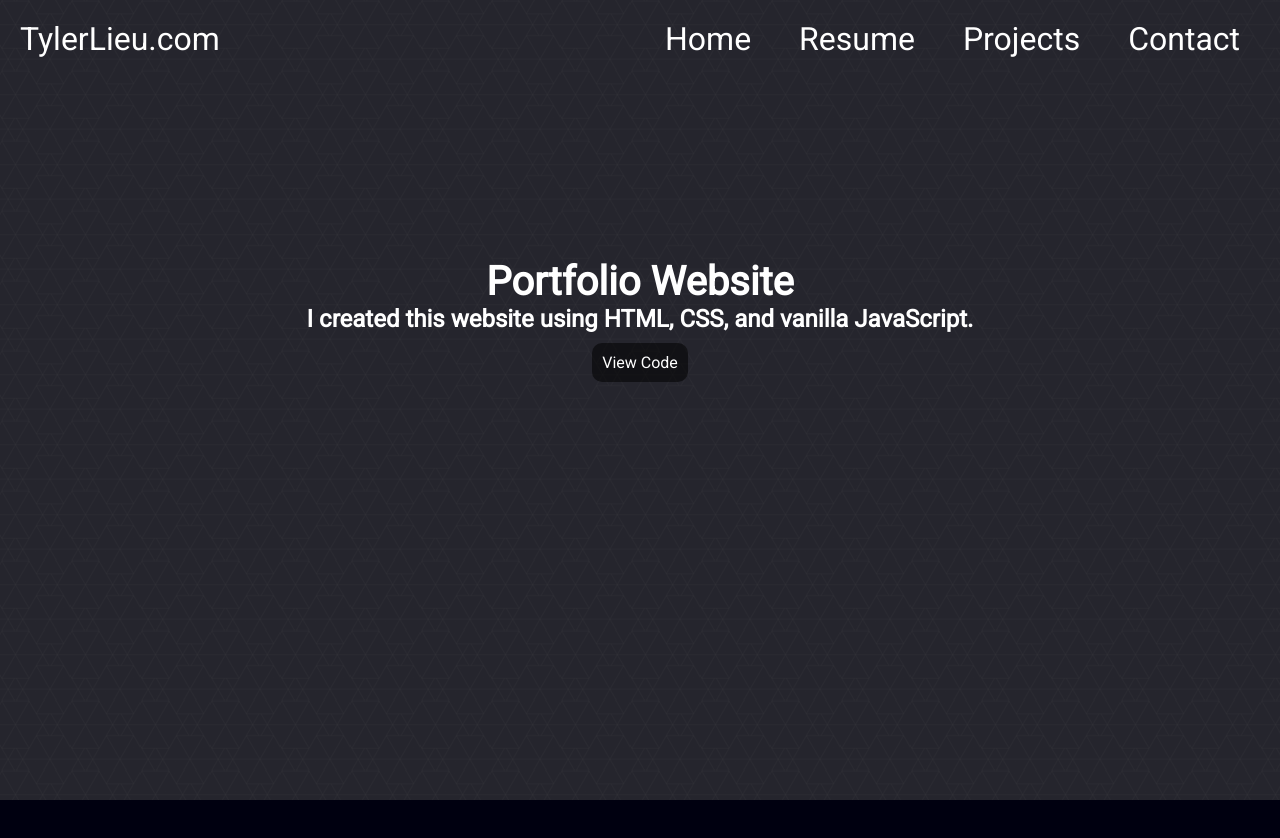
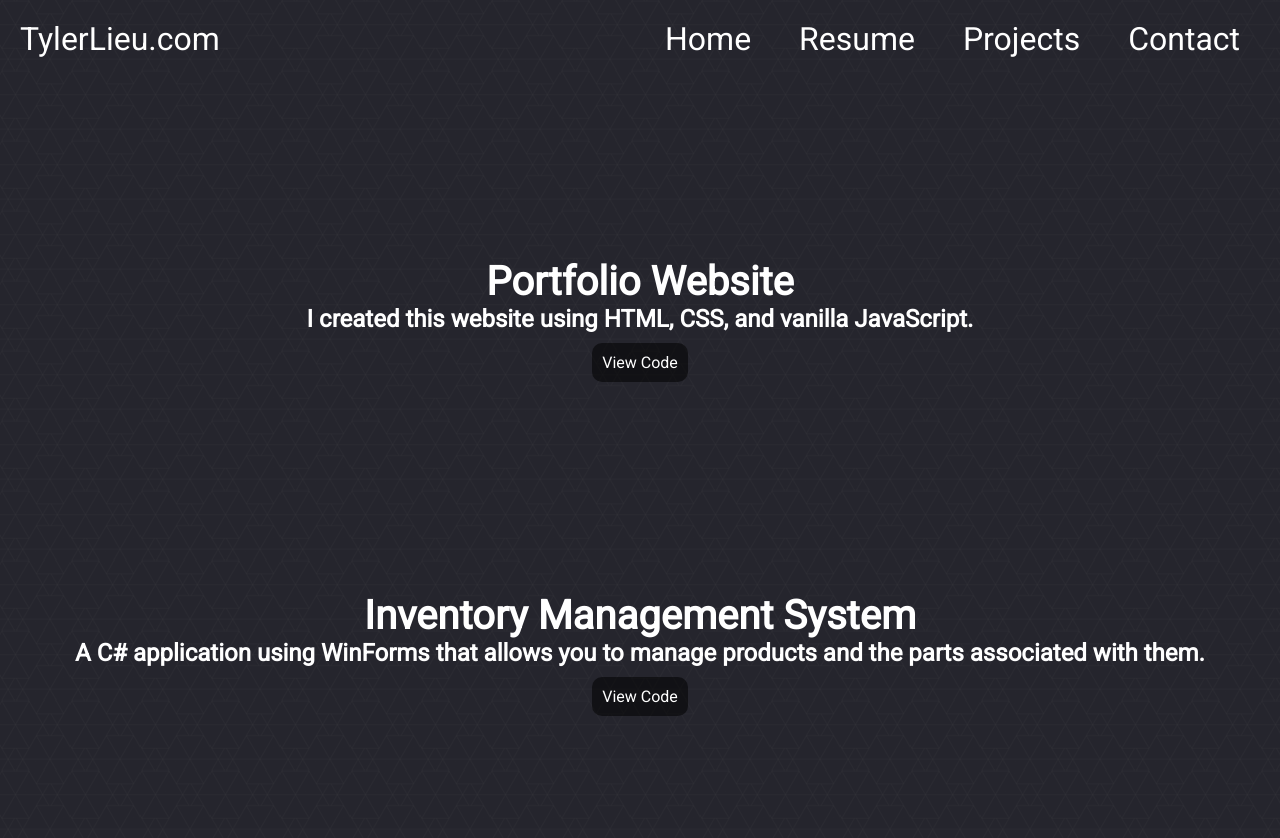
Before and after one commit to OTRainbow/tylerlieu-v2, a plain HTML site: page projects.html in a window 1280 px wide. Before the commit the page ends 800 px from the top, so only its background shows below. Drawn offline with Linux system fonts and the light colour scheme.

Commit message:
added Inventory Management System project

```diff
--- a/projects.html
+++ b/projects.html
@@ -51,7 +51,11 @@
                 <h2>I created this website using HTML, CSS, and vanilla JavaScript.</h2>
                 <a href="https://github.com/OTRainbow/tylerlieu-v2" target="_blank">View Code</a>
             </div>
-
+            <div class="project">
+                <h1>Inventory Management System</h1>
+                <h2>A C# application using WinForms that allows you to manage products and the parts associated with them.</h2>
+                <a href="https://github.com/OTRainbow/C968_TylerLieu" target="_blank">View Code</a>
+            </div>
         </div>
     </section>
 
```
